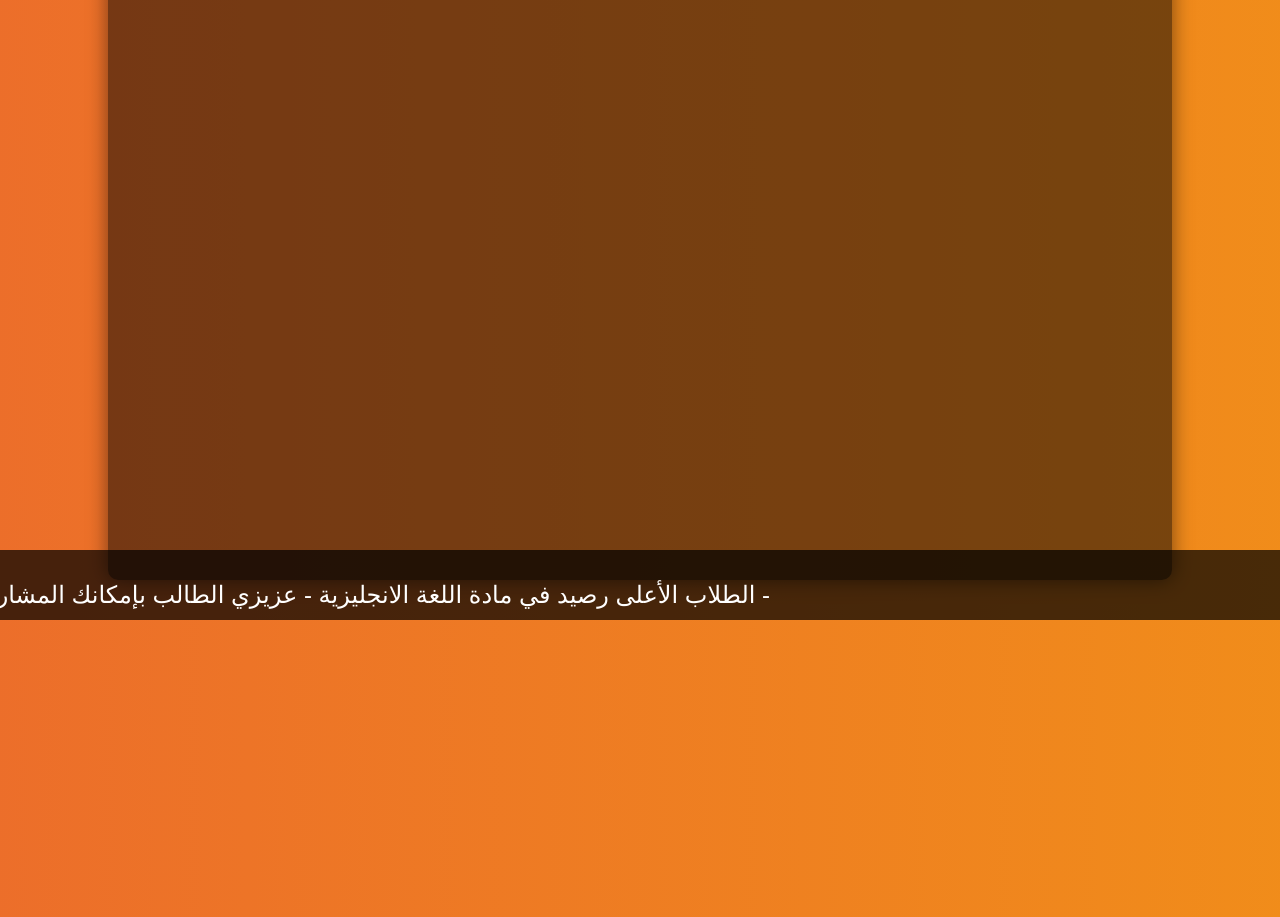
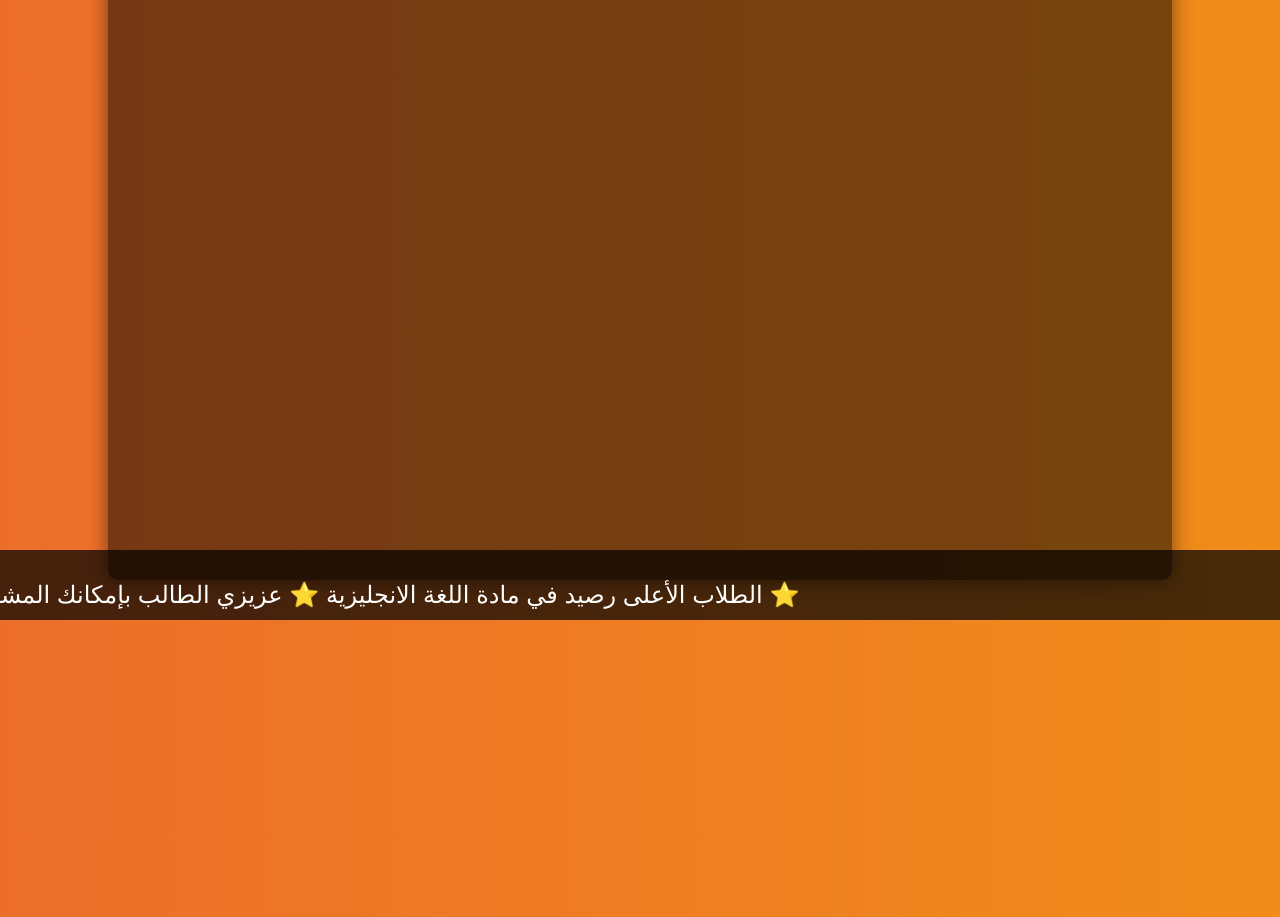
Before and after one commit to nasser153/4645622, a plain HTML site: page index.html in a window 1280 px wide. Shown: the part 180-1097 px from the top of the page. Drawn offline with nearby package versions, Linux system fonts and the light colour scheme; no server answers.

Commit message:
index.html

```diff
--- a/index.html
+++ b/index.html
@@ -13,7 +13,7 @@
 
     <div class="news-ticker">
         <div class="news-ticker__content">
-            الطلاب الأعلى رصيد في مادة اللغة الانجليزية - عزيزي الطالب بإمكانك المشاركة بالتحديات و إضافة نقاط إلى رصيدك -
+            الطلاب الأعلى رصيد في مادة اللغة الانجليزية ⭐ عزيزي الطالب بإمكانك المشاركة بالتحديات و إضافة نقاط إلى رصيدك ⭐
         </div>
     </div>
 
```
